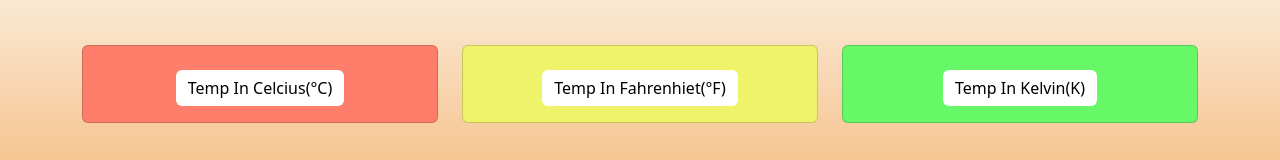
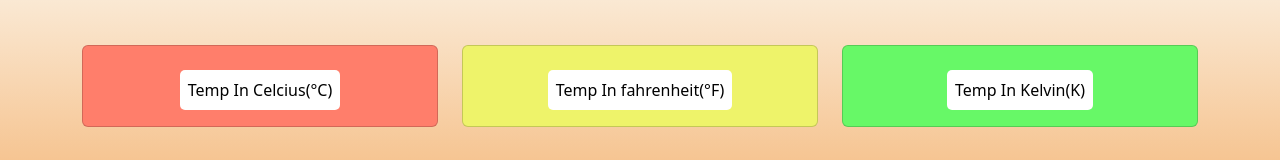
Before and after one commit to shalini2376/temperature-converter, a plain HTML site: page index.html in a window 1280 px wide. Shown: the part 125-285 px from the top of the page. Drawn offline with nearby package versions, Linux system fonts and the light colour scheme.

Commit message:
fixed corner points

```diff
--- a/index.html
+++ b/index.html
@@ -20,7 +20,7 @@
                     <div class="card text-center" id="card-bg-1">
                         <div class="card-body">
                           <h5 class="card-title" id = "celciusTemp"></h5>
-                            <a href="#" class="btn btn-secondary btn-bg">Temp In Celcius(°C)</a>
+                            <button class="p-2" id = "Btn-bg">Temp In Celcius(°C)</button>
                         </div>
                       </div>
                 </div>
@@ -28,7 +28,7 @@
                     <div class="card text-center" id="card-bg-2">
                         <div class="card-body ">
                           <h5 class="card-title" id = "fTemp" ></h5>
-                          <a href="#" class="btn btn-secondary btn-bg" >Temp In Fahrenhiet(°F)</a>
+                          <button class="p-2" id = "Btn-bg">Temp In fahrenheit(°F)</button>
                         </div>
                       </div>
                 </div>
@@ -36,7 +36,7 @@
                     <div class="card text-center" id="card-bg-3">
                         <div class="card-body ">
                             <h5 class="card-title" id = "kTemp"></h5>
-                            <a href="#" class="btn btn-secondary btn-bg" >Temp In Kelvin(K)</a>
+                            <button class="p-2" id = "Btn-bg">Temp In Kelvin(K)</button>
                         </div>
                     </div>
                 </div>
--- a/style.css
+++ b/style.css
@@ -16,8 +16,10 @@
 #card-bg-3{
     background-color: rgb(103, 248, 103);
 }
-.btn-bg{
+#Btn-bg{
     background-color: #FFFFFF;
     border: none;
     color: black;
+    border-radius: 5px;
+    cursor: auto;
 }
```
